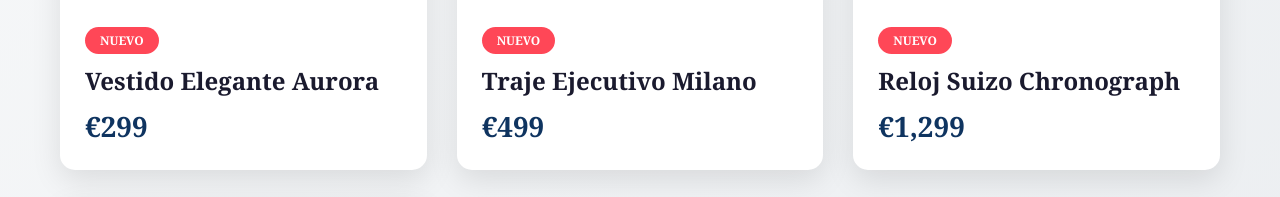
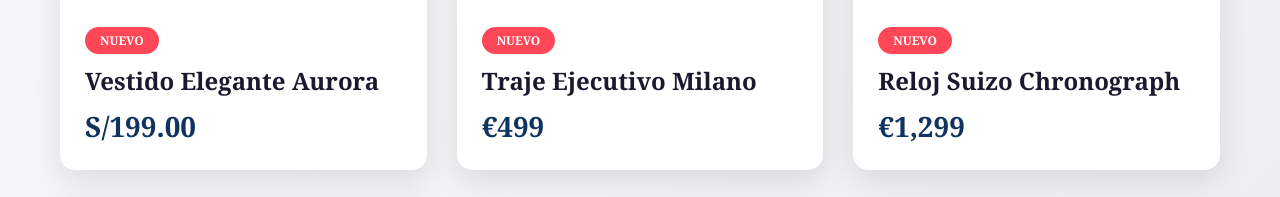
Before and after one commit to JorgeSport/Catalogo-ultimo, a plain HTML site: page index.html in a window 1280 px wide. Shown: the part 1412-1609 px from the top of the page. Drawn offline with Linux system fonts and the light colour scheme.

Commit message:
Update index.html

```diff
--- a/index.html
+++ b/index.html
@@ -823,7 +823,7 @@
                     nombre: "Vestido Elegante Aurora",
                     categoria: "Moda Mujer",
                     descripcion: "Diseño exclusivo en seda italiana de alta calidad. Perfecto para eventos especiales y ocasiones formales. Confeccionado con atención al detalle y acabados impecables que realzan la silueta femenina.",
-                    precio: "€299",
+                    precio: "S/199.00",
                     imagen: "https://images.unsplash.com/photo-1595777457583-95e059d581b8?w=1200&q=80",
                     caracteristicas: [
                         "100% Seda italiana",
```
